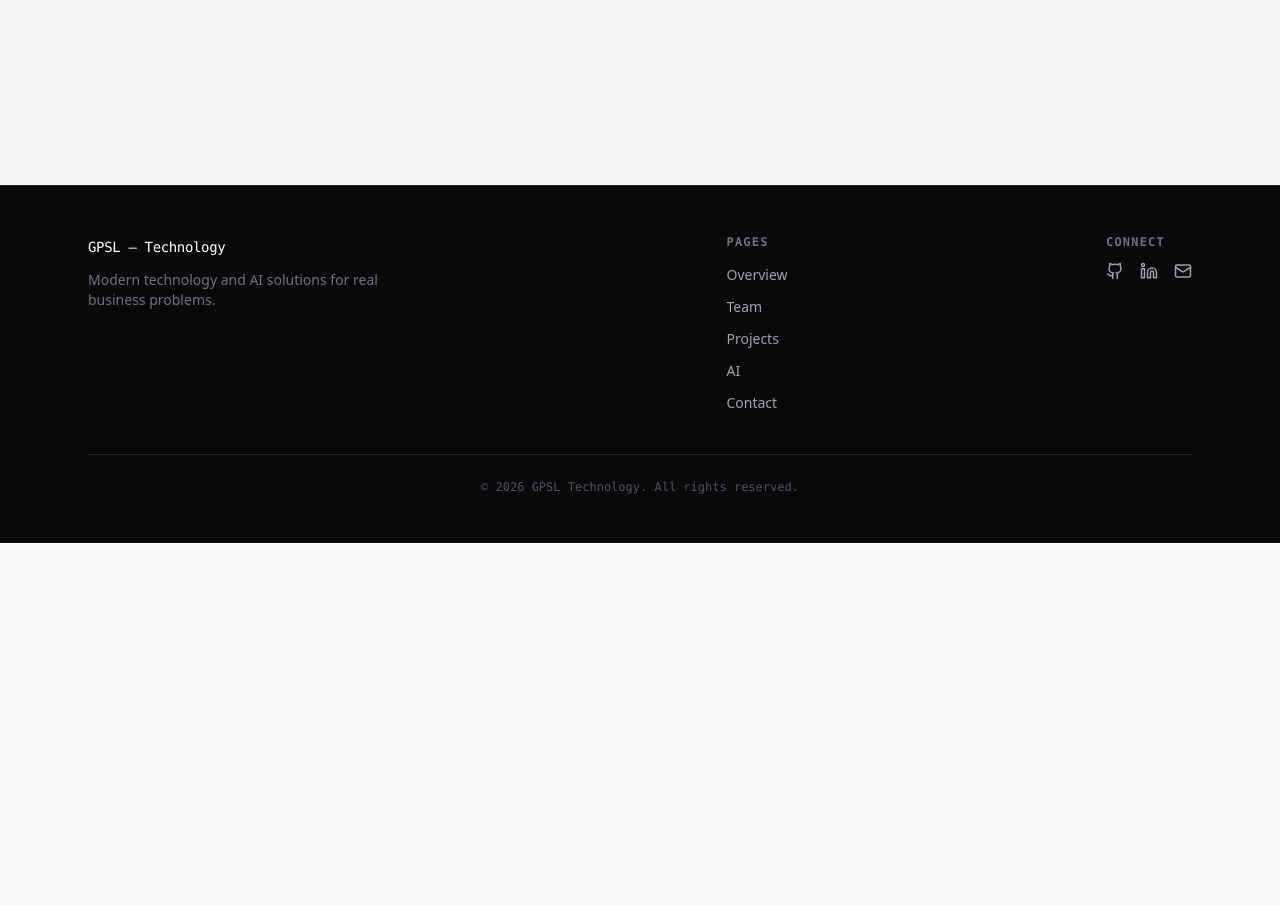
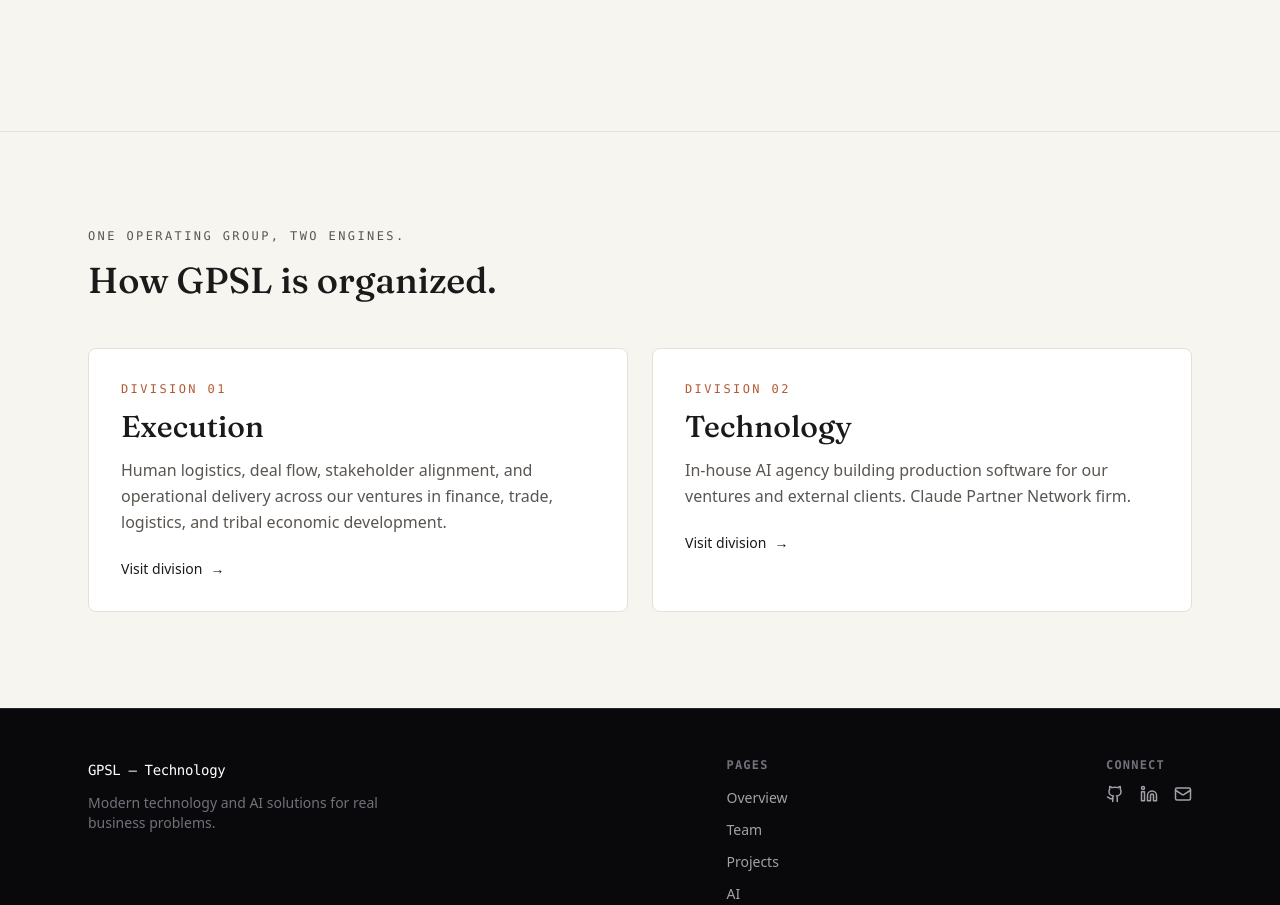
Before and after one commit to mattydinh/gpsl-technology, a Next.js app: page / in a window 1280 px wide. Shown: the part 680-1585 px from the top of the page. Before the commit the page ends 1223 px from the top, so only its background shows below. Built offline with nearby package versions, Linux system fonts and the light colour scheme.

Commit message:
feat: homepage two-engines section

```diff
--- a/src/app/page.tsx
+++ b/src/app/page.tsx
@@ -47,6 +47,60 @@
           </div>
         </FadeIn>
       </section>
+
+      <section className="py-24 border-t border-op-line">
+        <div className="max-w-6xl mx-auto px-6">
+          <p className="text-xs uppercase tracking-[0.2em] text-op-muted font-mono">
+            One operating group, two engines.
+          </p>
+          <h2 className="font-display text-3xl md:text-4xl text-op-ink mt-4 leading-tight">
+            How GPSL is organized.
+          </h2>
+
+          <div className="grid md:grid-cols-2 gap-6 mt-12">
+            <Link
+              href="/execution"
+              aria-label="Execution"
+              className="block group rounded-lg border border-op-line bg-white p-8 transition-colors hover:border-op-accent"
+            >
+              <p className="text-xs uppercase tracking-[0.2em] text-op-accent font-mono">
+                Division 01
+              </p>
+              <h3 className="font-display text-2xl md:text-3xl text-op-ink mt-3">
+                Execution
+              </h3>
+              <p className="text-op-muted text-base leading-relaxed mt-3">
+                Human logistics, deal flow, stakeholder alignment, and
+                operational delivery across our ventures in finance, trade,
+                logistics, and tribal economic development.
+              </p>
+              <p className="text-sm text-op-ink mt-6 flex items-center gap-2 group-hover:text-op-accent transition-colors">
+                Visit division <span aria-hidden="true">→</span>
+              </p>
+            </Link>
+
+            <Link
+              href="/technology"
+              aria-label="Technology"
+              className="block group rounded-lg border border-op-line bg-white p-8 transition-colors hover:border-op-accent"
+            >
+              <p className="text-xs uppercase tracking-[0.2em] text-op-accent font-mono">
+                Division 02
+              </p>
+              <h3 className="font-display text-2xl md:text-3xl text-op-ink mt-3">
+                Technology
+              </h3>
+              <p className="text-op-muted text-base leading-relaxed mt-3">
+                In-house AI agency building production software for our ventures
+                and external clients. Claude Partner Network firm.
+              </p>
+              <p className="text-sm text-op-ink mt-6 flex items-center gap-2 group-hover:text-op-accent transition-colors">
+                Visit division <span aria-hidden="true">→</span>
+              </p>
+            </Link>
+          </div>
+        </div>
+      </section>
     </ThemeSurface>
   );
 }
```
Also changed, not shown: 1 other file (tests, documents, lock files or other folders).
